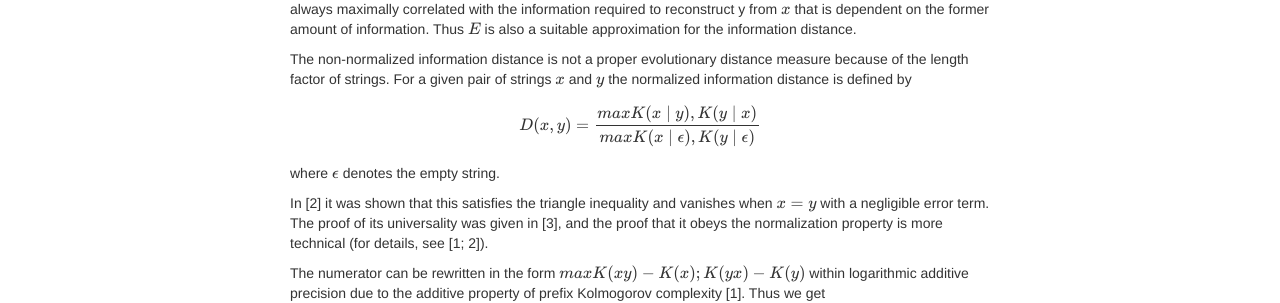
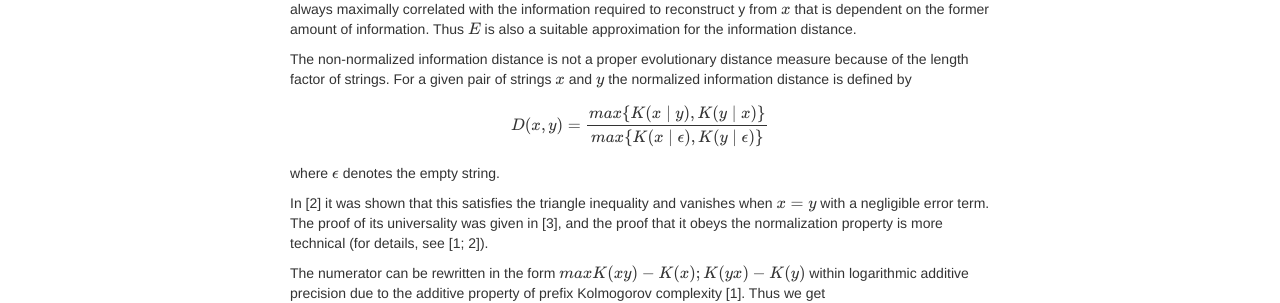
Before and after one commit to kfattila/kfattila.github.io, a Jekyll site: the page built from pages/NCD.md, in a window 1280 px wide and 900 px high. Shown: the part 444-747 px from the top of the window. Built offline with Jekyll 4.4.1, drawn with Linux system fonts in a browser that asks for light colours; formulas are drawn with MathJax 3; comment, search, counter and statistics services are not loaded.

Commit message:
lectures

```diff
--- a/pages/NCD.md
+++ b/pages/NCD.md
@@ -21,7 +21,7 @@ The non-normalized information distance is not a proper evolutionary distance me
 because of the length factor of strings. For a given pair of strings \\(x\\) and \\(y\\) the
 normalized information distance is defined by
 
-\\[D(x,y) = \frac{max\{K(x\mid y),K(y\mid x)\}}{max\{K(x\mid\epsilon),K(y\mid\epsilon)\}} \\]
+\\[D(x,y) = \frac{max\\{K(x\mid y),K(y\mid x)\\}}{max\\{K(x\mid\epsilon),K(y\mid\epsilon)\\}} \\]
 where \\(\epsilon\\) denotes the empty string.
 
 In [2] it was shown that this satisfies the triangle inequality and vanishes when \\(x = y\\) with a negligible error term. The proof of its universality was given in [3], and the proof that it obeys the normalization property is more technical (for details, see [1; 2]).
```
